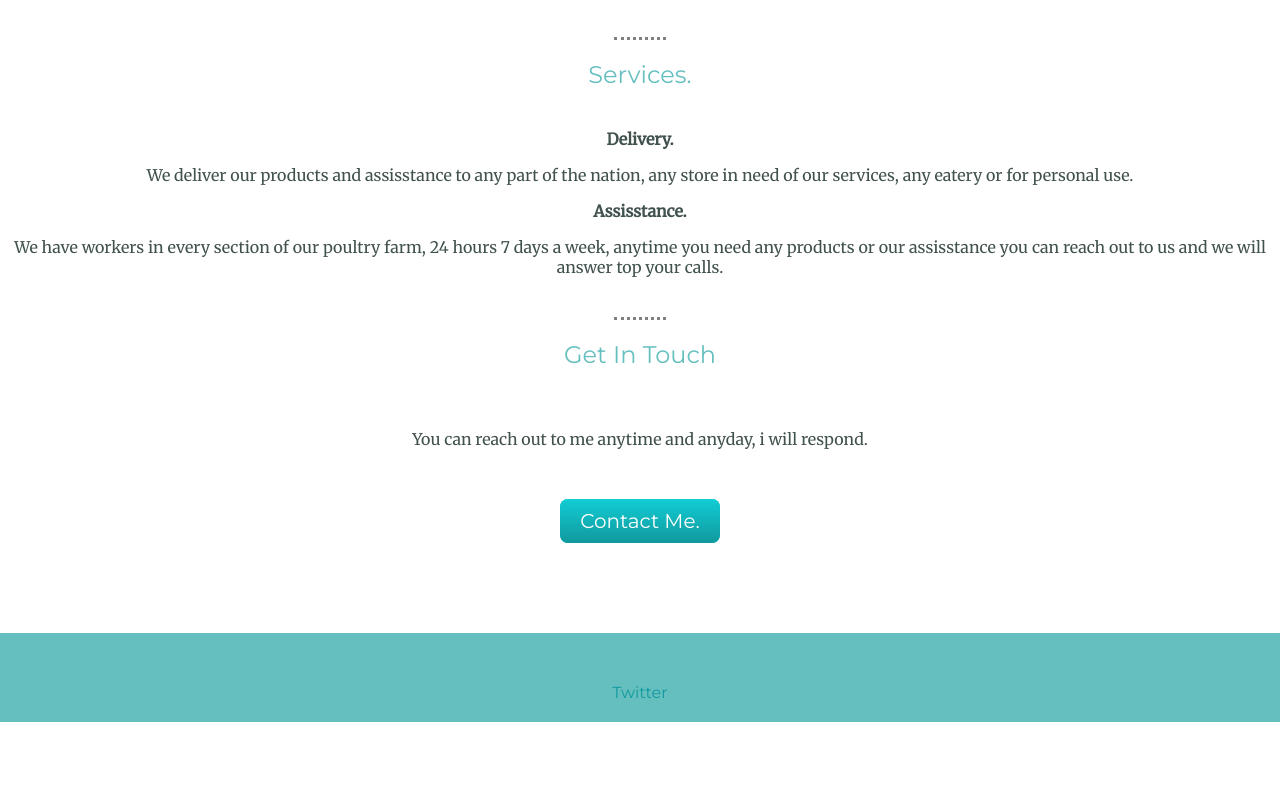
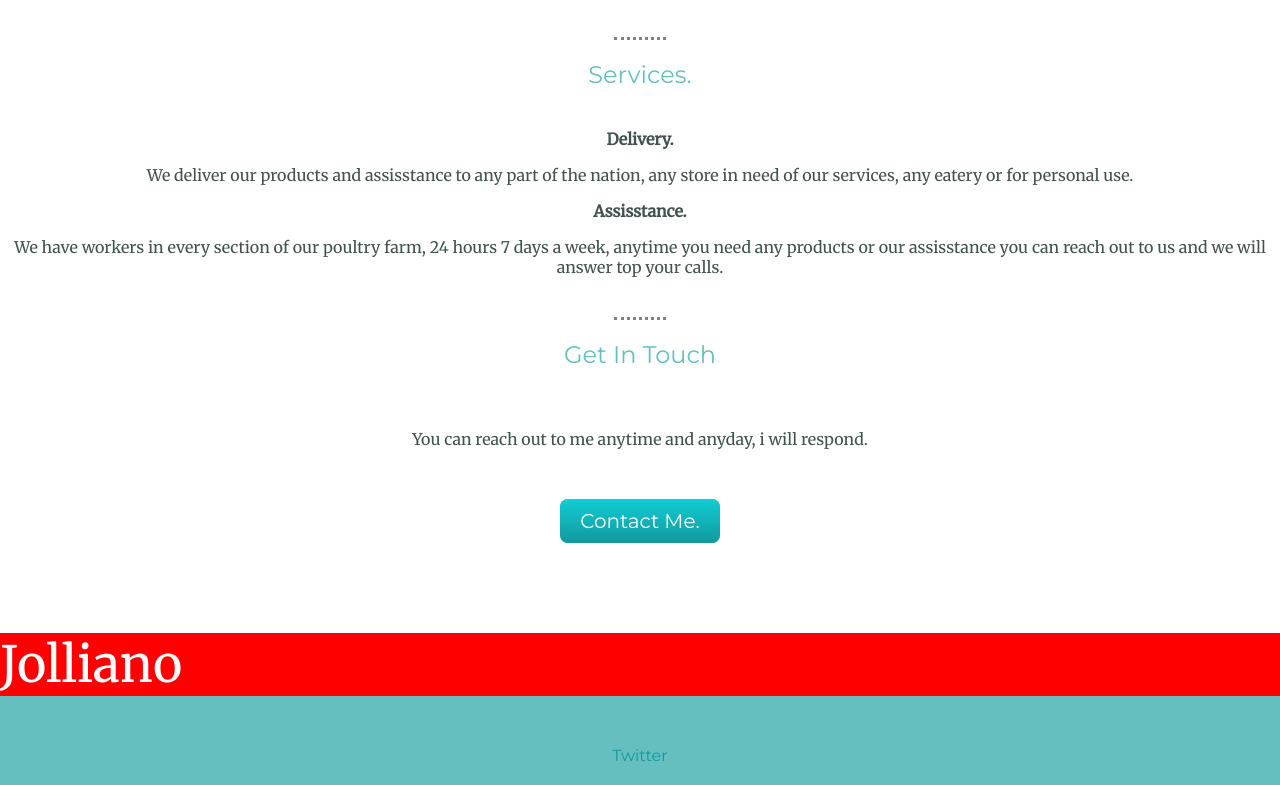
Before and after one commit to Jordan2920/portfolio, a plain HTML site: page index.html in a window 1280 px wide. Shown: the part 1376-2161 px from the top of the page. Before the commit the page ends 2098 px from the top, so only its background shows below. Drawn offline with Linux system fonts and the light colour scheme.

Commit message:
Add files via upload

```diff
--- a/index.html
+++ b/index.html
@@ -54,6 +54,10 @@
     </div>
     </div>
 
+    <div style="background-color:red; font-size:50px; display:flex; place-items:center; color:#fff;">
+        Jolliano
+    </div>
+
     <div class="bottom-container">
         <a class="footer-link" href="https://twitter.com/jordan_chuks">Twitter</a>
     </div>
```
